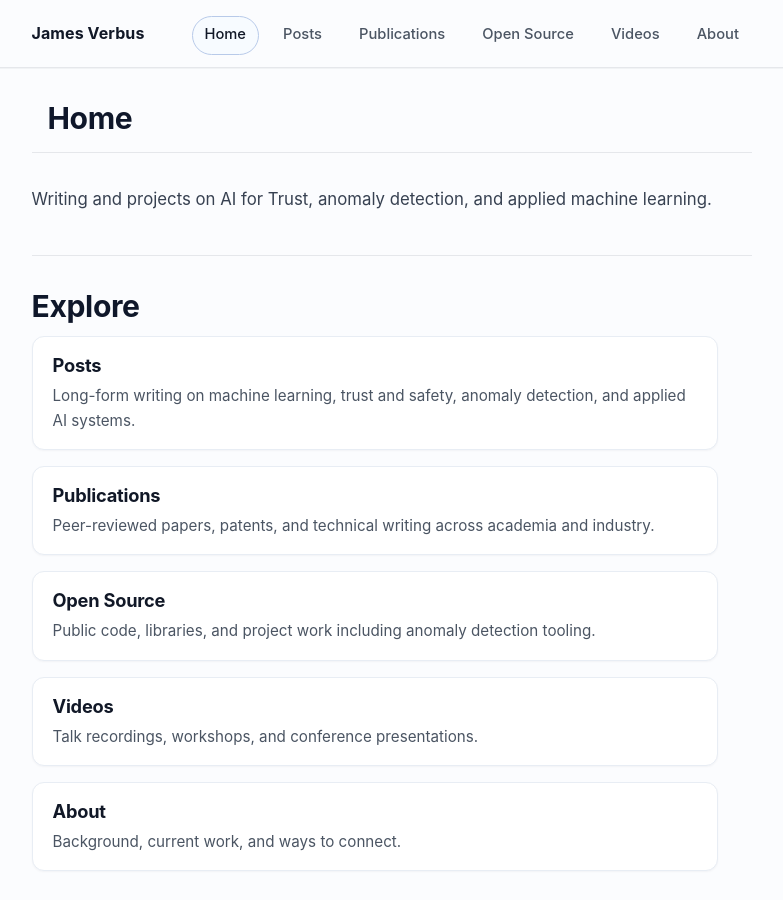
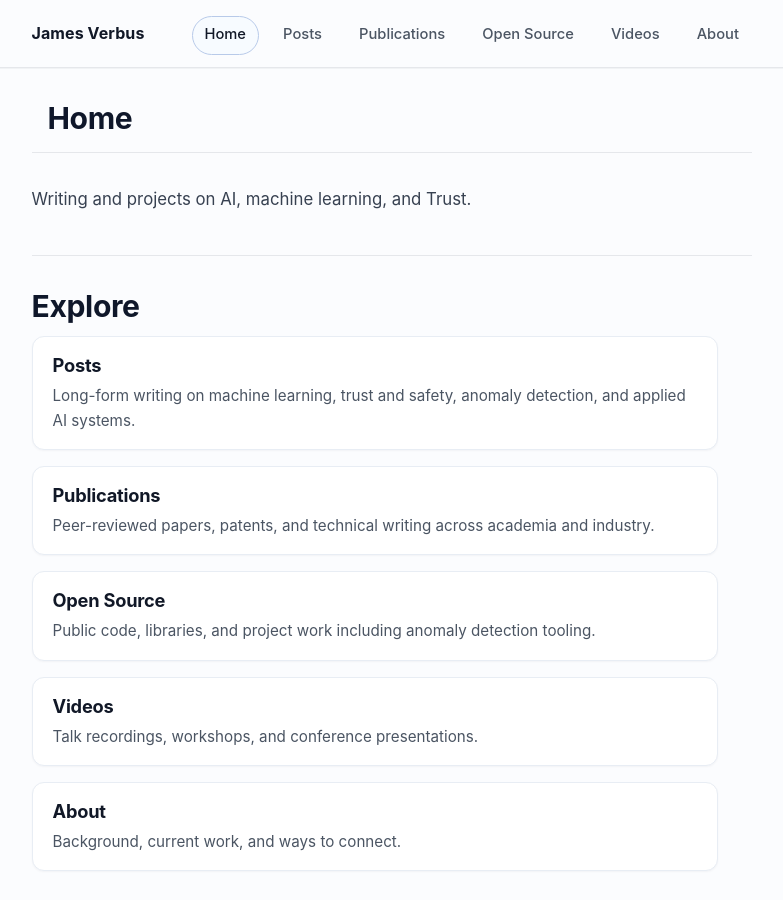
Before and after one commit to jverbus/jverbus.github.io, a Jekyll site: the page built from index.md, in a window 1280 px wide and 900 px high. Shown: the whole window, without its empty margins (241-1024 px from the left). Built offline with Jekyll 4.4.1, drawn with Linux system fonts in a browser that asks for light colours.

Commit message:
Update homepage intro line

```diff
--- a/index.md
+++ b/index.md
@@ -1,10 +1,10 @@
 ---
 layout: page
 title: Home
-description: "Home page for James Verbus, with writing and projects on AI for Trust, machine learning, and anomaly detection."
+description: "Writing and projects on AI, machine learning, and Trust."
 ---
 
-<p class="home-intro">Writing and projects on AI for Trust, anomaly detection, and applied machine learning.</p>
+<p class="home-intro">Writing and projects on AI, machine learning, and Trust.</p>
 
 ## Explore
 
```
